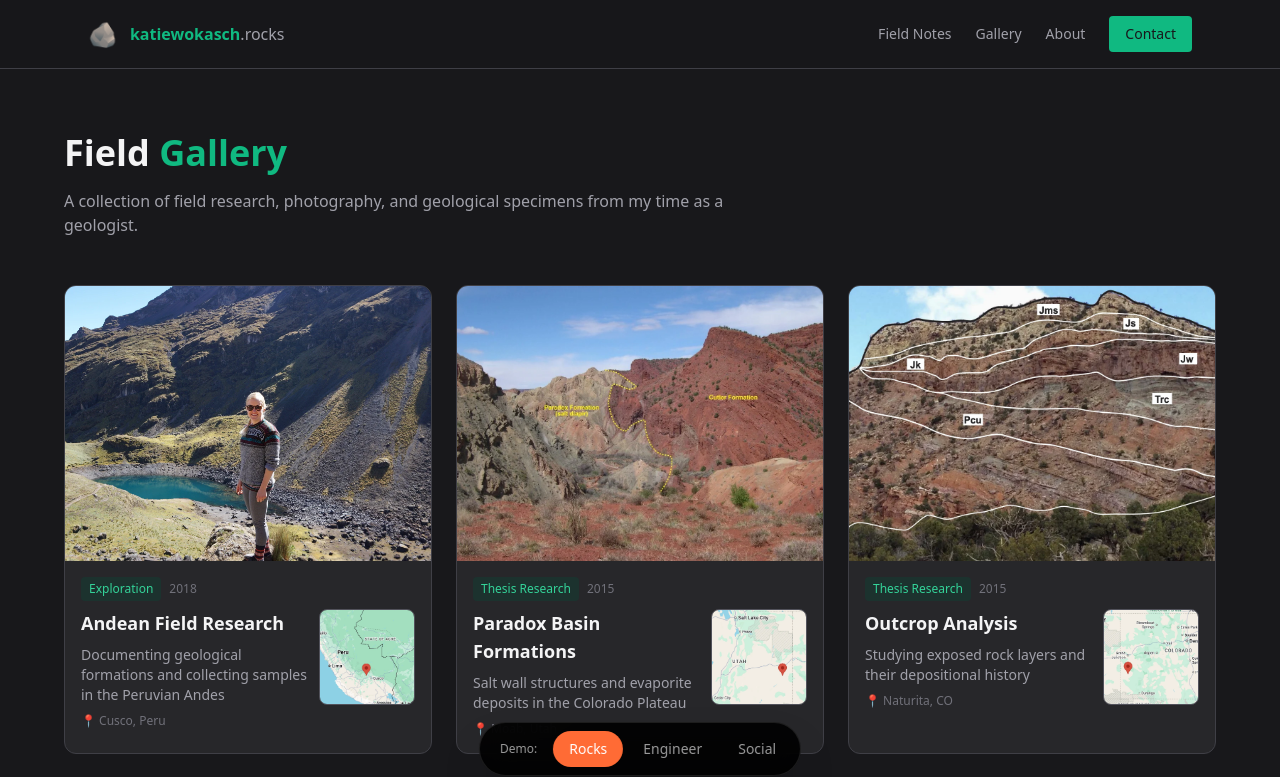
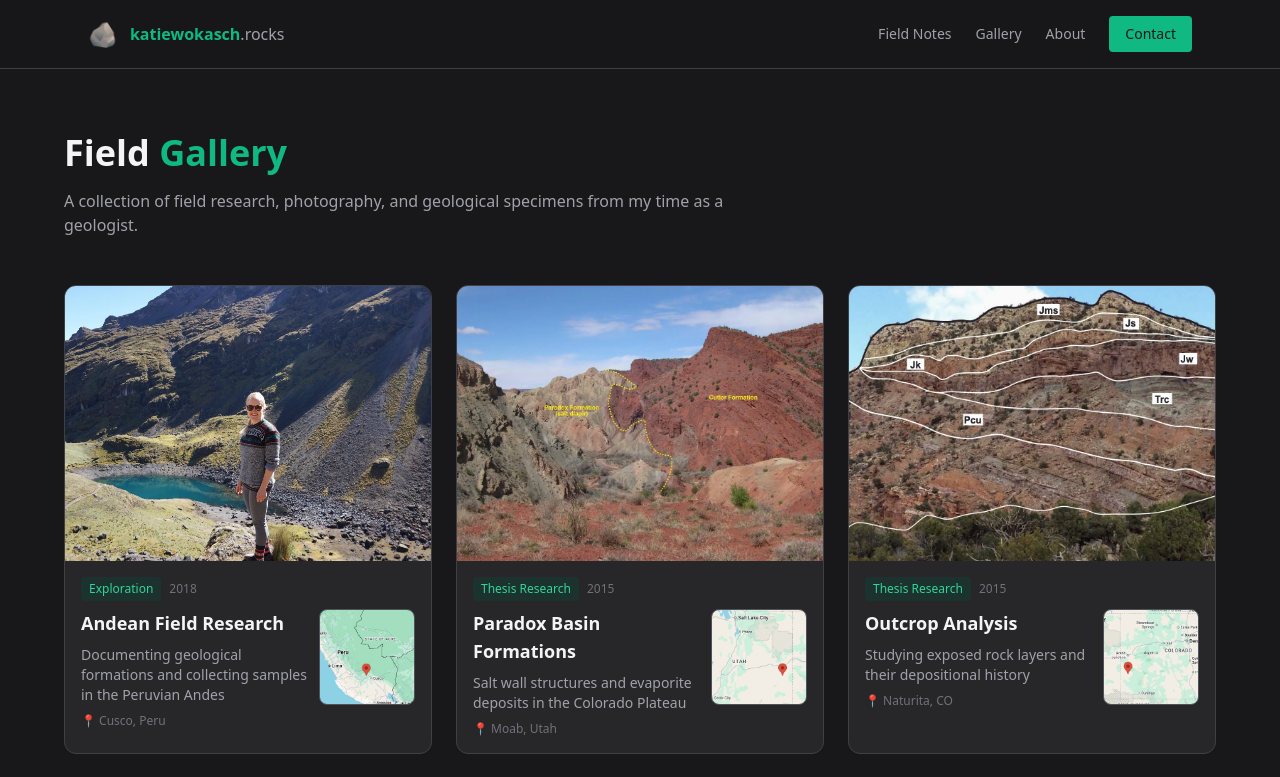
Before and after one commit to kwokasch/multi-tenant-portfolio, a Next.js app: page /projects in a window 1280 px wide. Shown: the top 777 px of the page. Built offline with nearby package versions, Linux system fonts and the light colour scheme.

Commit message:
Remove demo logic

```diff
--- a/app/layout.tsx
+++ b/app/layout.tsx
@@ -1,12 +1,10 @@
 import type { Metadata } from "next";
-import { Suspense } from "react";
 import { headers } from "next/headers";
 import "./globals.css";
 import { TenantProvider } from "@/lib/tenants/context";
 import { ThemeProvider } from "@/lib/theme/context";
 import { getTenantBySlug } from "@/lib/tenants/config";
 import { TenantSlug } from "@/lib/tenants/types";
-import { DemoSwitcher } from "@/components/DemoSwitcher";
 
 export async function generateMetadata(): Promise<Metadata> {
   const headersList = await headers();
@@ -34,9 +32,6 @@ export default async function RootLayout({
         <ThemeProvider>
           <TenantProvider tenant={tenant}>
             {children}
-            <Suspense fallback={null}>
-              <DemoSwitcher />
-            </Suspense>
           </TenantProvider>
         </ThemeProvider>
       </body>
--- a/components/DemoSwitcher.tsx
+++ /dev/null
@@ -1,49 +0,0 @@
-"use client";
-
-import { useRouter, useSearchParams } from "next/navigation";
-import { useTenant } from "@/lib/tenants/context";
-import { TenantSlug } from "@/lib/tenants/types";
-
-const themes: { slug: TenantSlug; label: string; color: string }[] = [
-  { slug: "rocks", label: "Rocks", color: "#FF6B35" },
-  { slug: "engineer", label: "Engineer", color: "#0066CC" },
-  { slug: "social", label: "Social", color: "#8B5CF6" },
-];
-
-export function DemoSwitcher() {
-  const router = useRouter();
-  const searchParams = useSearchParams();
-  const tenant = useTenant();
-
-  const switchTenant = (slug: TenantSlug) => {
-    const params = new URLSearchParams(searchParams.toString());
-    params.set("tenant", slug);
-    router.push(`?${params.toString()}`);
-    router.refresh();
-  };
-
-  return (
-    <div className="fixed bottom-6 left-1/2 -translate-x-1/2 z-[100] bg-black/90 backdrop-blur-lg rounded-full px-2 py-2 shadow-2xl border border-white/10">
-      <div className="flex items-center gap-1">
-        <span className="text-white/60 text-xs px-3 hidden sm:block">Demo:</span>
-        {themes.map((theme) => (
-          <button
-            key={theme.slug}
-            onClick={() => switchTenant(theme.slug)}
-            className={`px-4 py-2 rounded-full text-sm font-medium transition-all ${
-              tenant.slug === theme.slug
-                ? "text-white"
-                : "text-white/60 hover:text-white"
-            }`}
-            style={{
-              backgroundColor:
-                tenant.slug === theme.slug ? theme.color : "transparent",
-            }}
-          >
-            {theme.label}
-          </button>
-        ))}
-      </div>
-    </div>
-  );
-}
```
Also changed, not shown: middleware.ts (+3 -17 lines).
